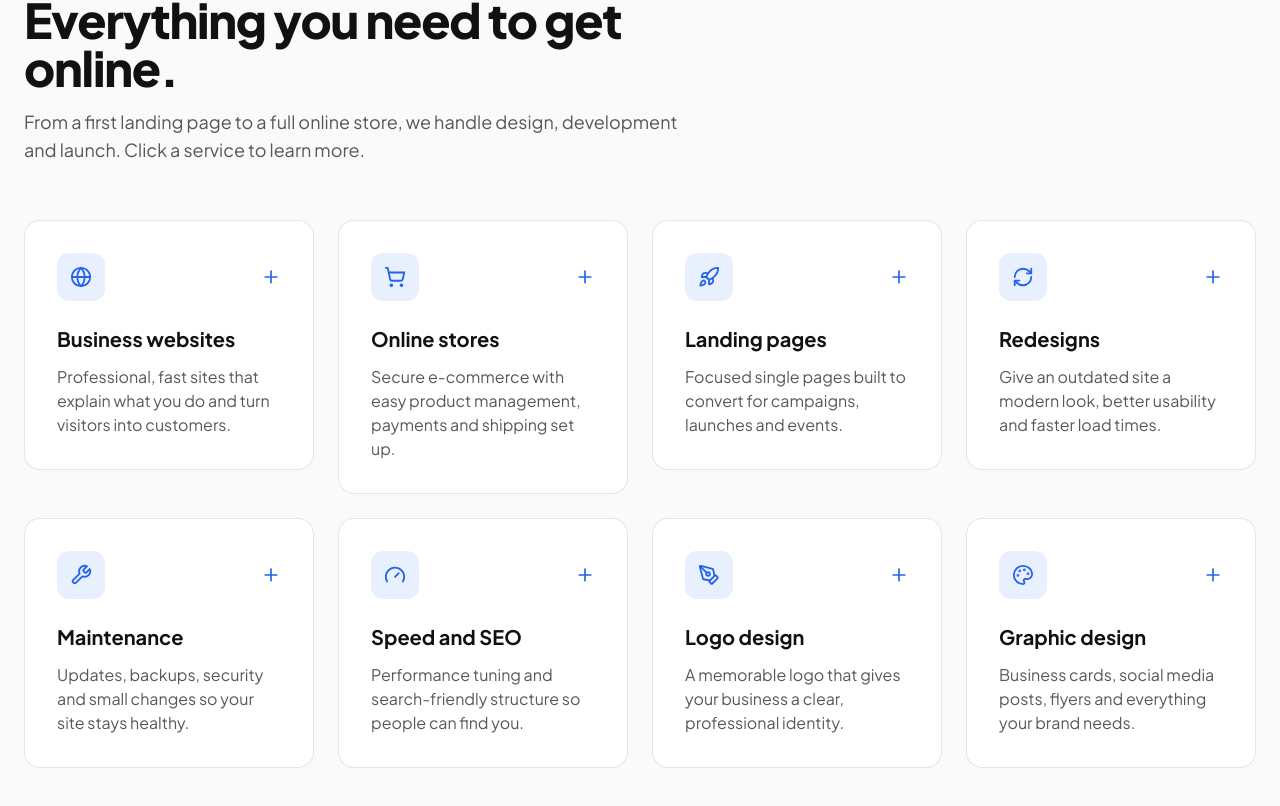
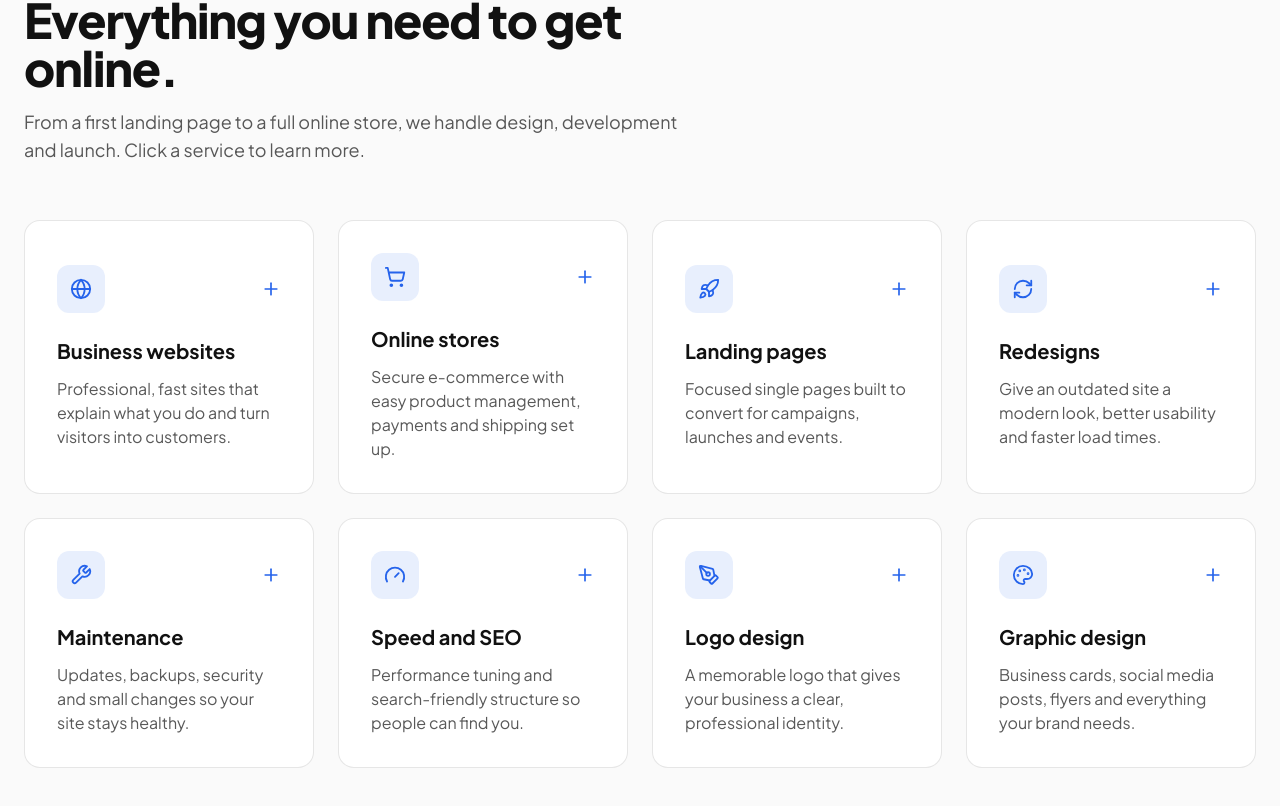
Before and after one commit to shkrelinuri/atomic-marketing, a React (Vite) app: page / in a window 1280 px wide. Shown: the part 964-1770 px from the top of the page. Built offline with nearby package versions, Linux system fonts and the light colour scheme.

Commit message:
Equal height service cards

```diff
--- a/src/components/Services.jsx
+++ b/src/components/Services.jsx
@@ -17,7 +17,7 @@ export default function Services() {
     <section id="services" className="mx-auto max-w-7xl px-6 py-24 sm:py-32">
       <SectionHeading eyebrow={services.eyebrow} title={services.title} description={services.description} />
 
-      <ul className="mt-14 grid items-start gap-6 sm:grid-cols-2 lg:grid-cols-4">
+      <ul className="mt-14 grid gap-6 sm:grid-cols-2 lg:grid-cols-4">
         {services.items.map((item, i) => {
           const Icon = icons[item.icon];
           const isOpen = open === i;
@@ -25,7 +25,7 @@ export default function Services() {
             <Reveal as="li" key={item.title} delay={(i % 4) * 0.1}>
               {/* Card lifts with a soft shadow on hover; click opens the longer description */}
               <article
-                className={`group rounded-2xl border bg-white transition-all duration-300 hover:-translate-y-2 hover:shadow-xl hover:shadow-ink/10 motion-reduce:transition-none motion-reduce:hover:translate-y-0 dark:bg-paper/[0.03] dark:hover:shadow-black/40 ${
+                className={`group flex h-full flex-col rounded-2xl border bg-white transition-all duration-300 hover:-translate-y-2 hover:shadow-xl hover:shadow-ink/10 motion-reduce:transition-none motion-reduce:hover:translate-y-0 dark:bg-paper/[0.03] dark:hover:shadow-black/40 ${
                   isOpen ? "border-accent" : "border-ink/10 dark:border-paper/10"
                 }`}
               >
@@ -34,7 +34,7 @@ export default function Services() {
                   onClick={() => setOpen(isOpen ? null : i)}
                   aria-expanded={isOpen}
                   aria-controls={`service-panel-${i}`}
-                  className="block w-full rounded-2xl p-8 text-left"
+                  className="block w-full flex-1 rounded-2xl p-8 text-left"
                 >
                   <div className="mb-6 flex items-center justify-between">
                     <div
```
